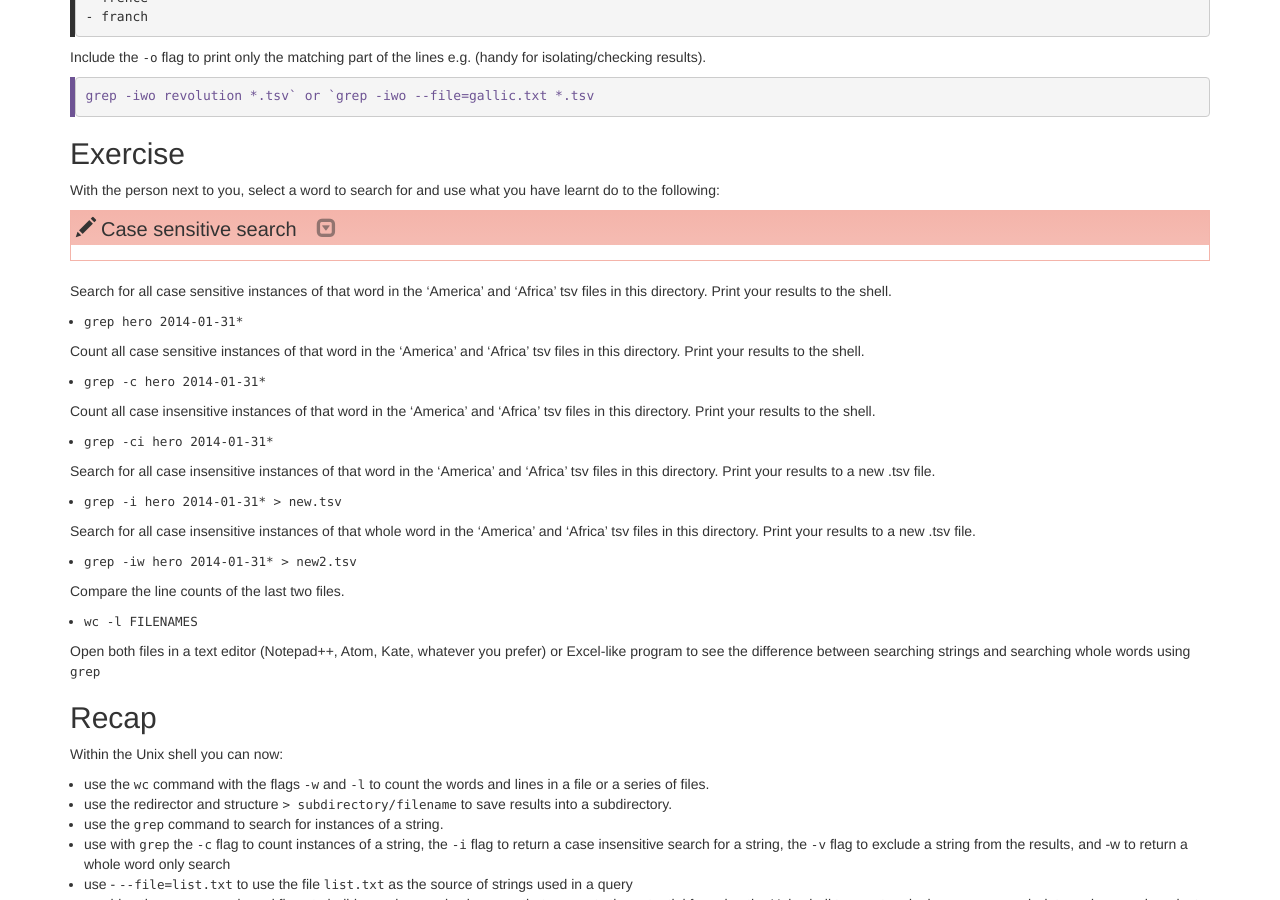
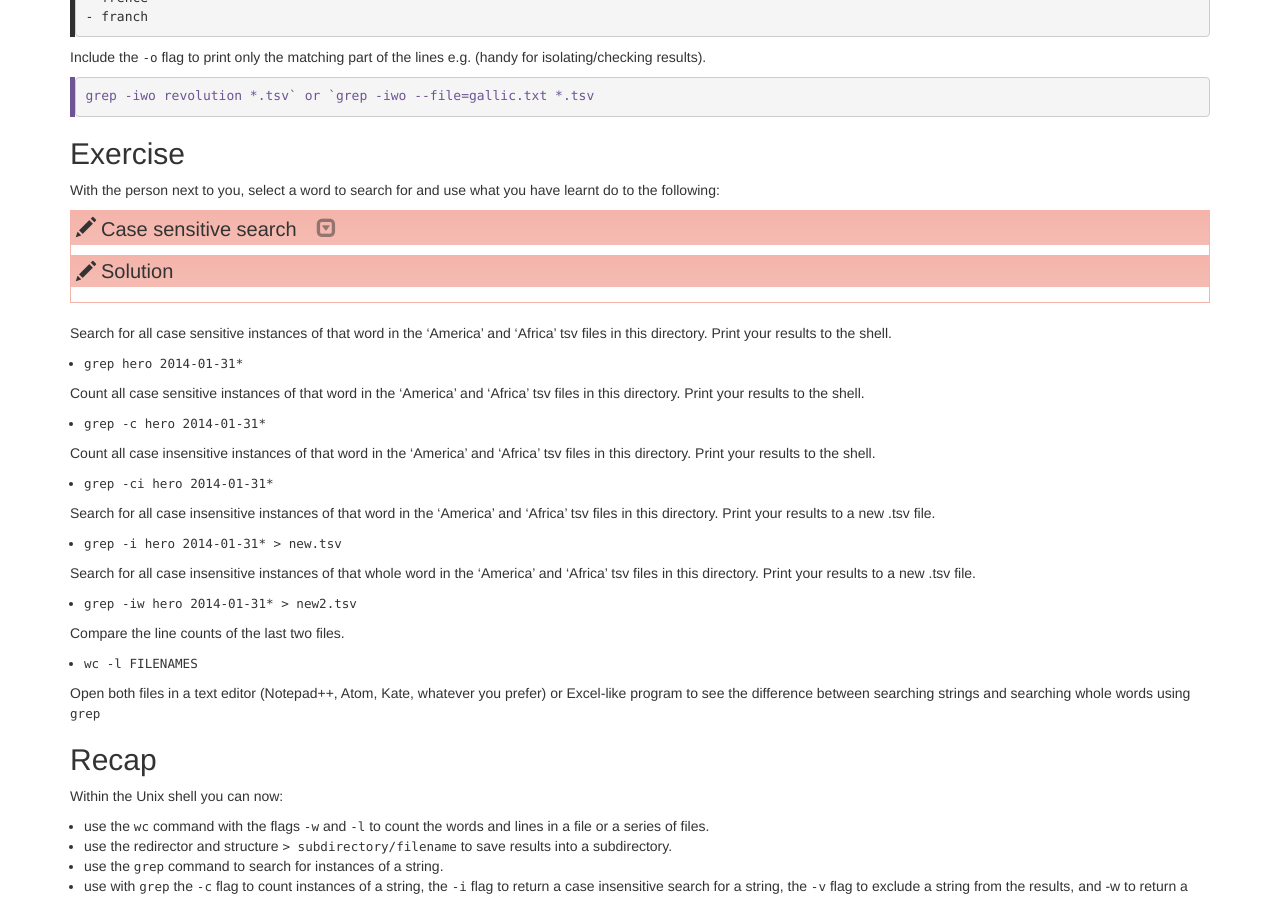
Before and after one commit to ucsdlib/library-bash, a Jekyll site: the page built from _episodes/02-counting-mining.md, in a window 1280 px wide and 900 px high, scrolled down 3646 px. Built offline with Jekyll 4.4.1, drawn with Linux system fonts in a browser that asks for light colours.

Commit message:
formatting grep section

```diff
--- a/_episodes/02-counting-mining.md
+++ b/_episodes/02-counting-mining.md
@@ -334,6 +334,7 @@ With the person next to you, select a word to search for and use what you have l
 >that word in all four derived tsv files in this directory.
 >Print your results to the shell.
 >
+>## Solution
 >~~~
 >grep hero *.tsv`
 >~~~
```
